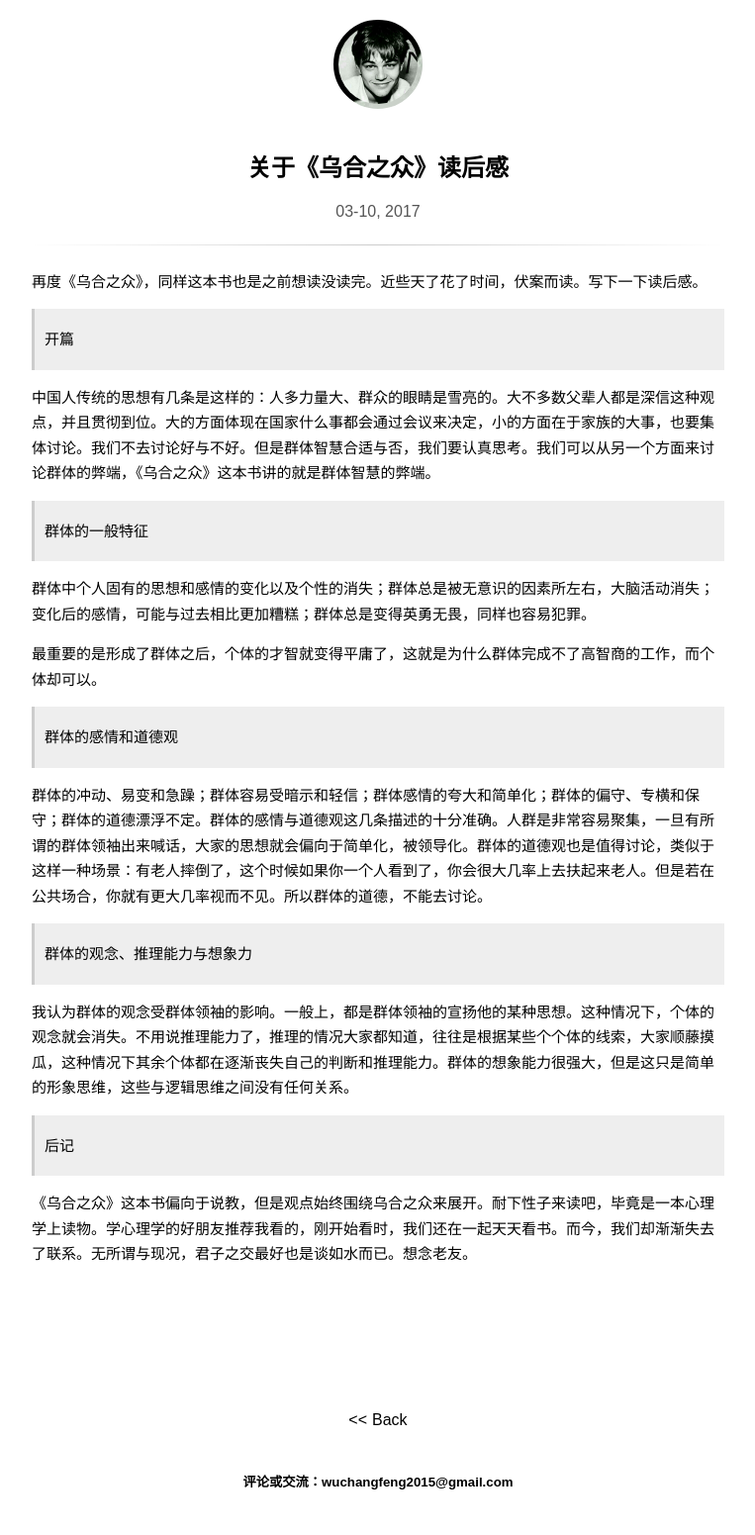
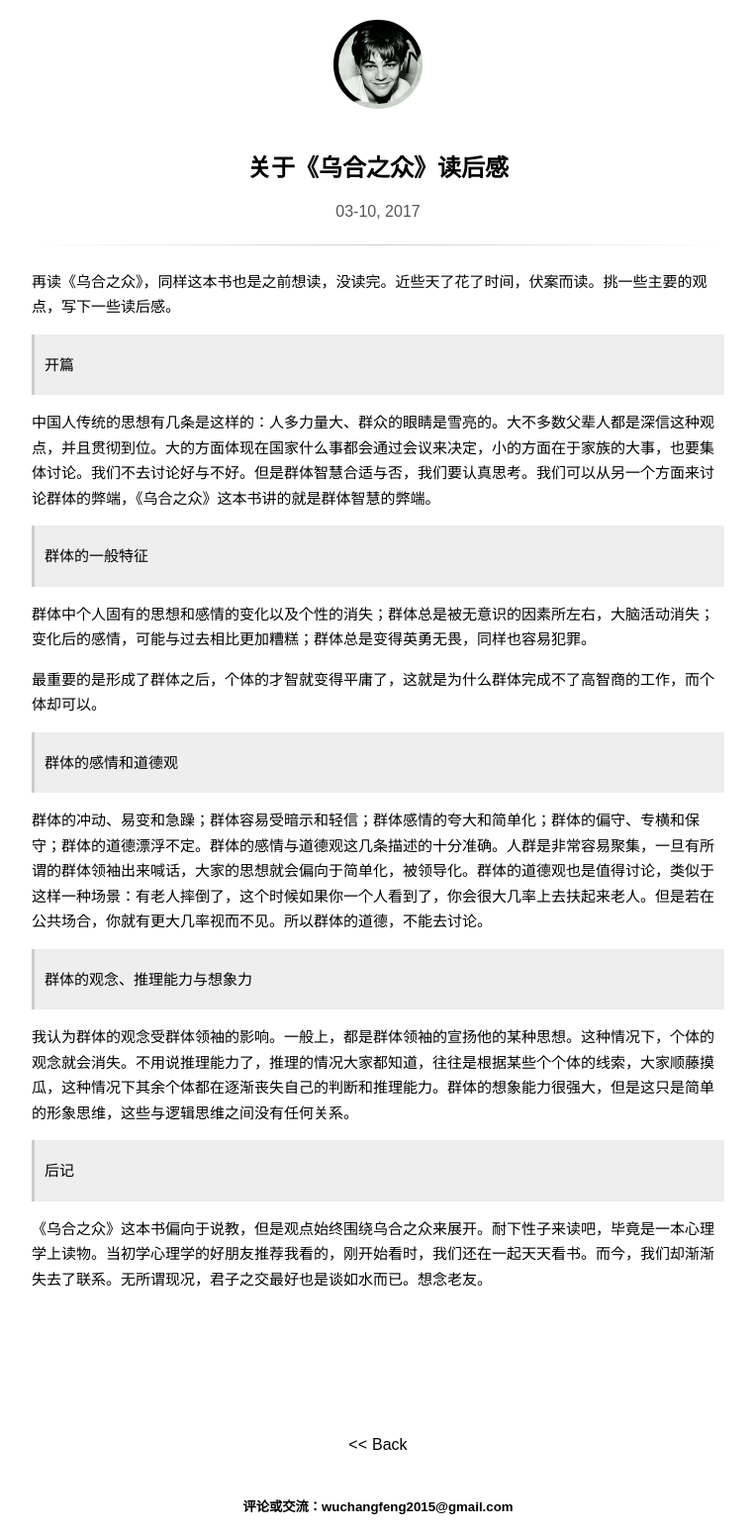
Before and after one commit to wuchangfeng/wuchangfeng.github.io, a Jekyll site: the page built from _posts/2017-03-10-about-wuhezhizhong.md, in a window 1280 px wide. Shown: the whole page at 99% size, without its empty margins (258-1021 px from the left). Built offline with Jekyll 4.4.1, drawn with Linux system fonts in a browser that asks for light colours; some web fonts are replaced; comment, search, counter and statistics services are not loaded; before the commit the page ends 1526 px from its top, so only the background shows below that.

Commit message:
blog update

```diff
--- a/_posts/2017-03-10-about-wuhezhizhong.md
+++ b/_posts/2017-03-10-about-wuhezhizhong.md
@@ -5,7 +5,7 @@ date: 2017-03-10 15:02:26 +0800
 categories: book
 ---
 
-再度《乌合之众》，同样这本书也是之前想读没读完。近些天了花了时间，伏案而读。写下一下读后感。
+再读《乌合之众》，同样这本书也是之前想读，没读完。近些天了花了时间，伏案而读。挑一些主要的观点，写下一些读后感。
 
 > 开篇
 
@@ -27,4 +27,4 @@ categories: book
 
 > 后记
 
-《乌合之众》这本书偏向于说教，但是观点始终围绕乌合之众来展开。耐下性子来读吧，毕竟是一本心理学上读物。学心理学的好朋友推荐我看的，刚开始看时，我们还在一起天天看书。而今，我们却渐渐失去了联系。无所谓与现况，君子之交最好也是谈如水而已。想念老友。
+《乌合之众》这本书偏向于说教，但是观点始终围绕乌合之众来展开。耐下性子来读吧，毕竟是一本心理学上读物。当初学心理学的好朋友推荐我看的，刚开始看时，我们还在一起天天看书。而今，我们却渐渐失去了联系。无所谓现况，君子之交最好也是谈如水而已。想念老友。
```
Also changed, not shown: _posts/2017-03-07-see-you.md (added, +34 -0 lines).
